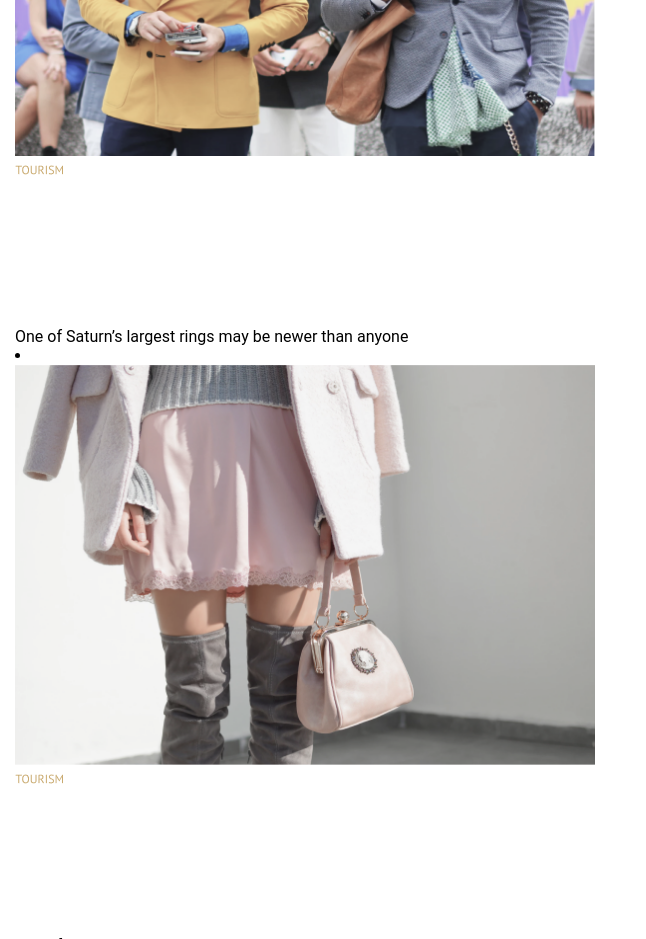
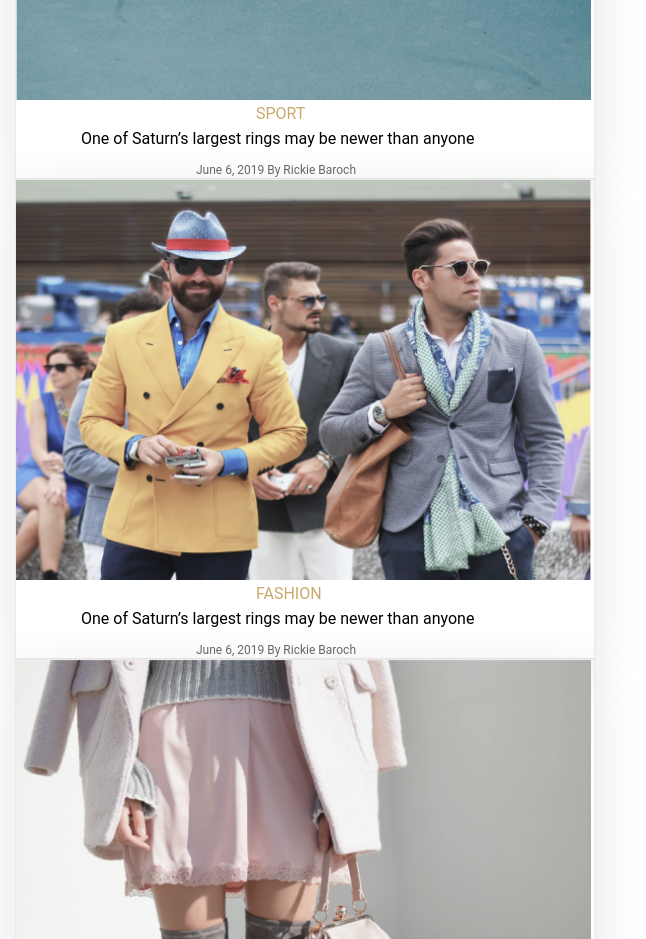
Before and after one commit to Romanchel/test, a plain HTML site: page index.html in a window 1280 px wide. Shown: the part 1500-2439 px from the top of the page, without its empty margins (0-646 px from the left). Drawn offline with Linux system fonts and the light colour scheme.

```diff
--- a/index.html
+++ b/index.html
@@ -22,36 +22,42 @@
     <section class="hero">
         <div class="container">
             <h2 class="hero__title"></h2>
-            <li class="hero__item">
+             <ul class="hero__item">
                 <img class="hero__img" src="./img/Bitmap.png" alt="">
-                <img src="./img/Tourism.jpg" alt="" class="hero__img-img">
+                <li class="hero__subtitle">TORISM</li>
                 <li class="hero__item-item">One of Saturn’s largest rings may be newer than anyone</li>
-            </li>
-            <li class="hero__item">
+                <li class="hero--item">June 6, 2019    By Rickie Baroch</li>
+             </ul>
+             <ul class="hero__item">
                 <img class="hero__img" src="./img/sport(1).png" alt="">
-                <img src="./img/Tourism.jpg" alt="" class="hero__img-img">
+                <li class="hero__subtitle">SPORT</li>
                 <li class="hero__item-item">One of Saturn’s largest rings may be newer than anyone</li>
-            </li>
-            <li class="hero__item">
+                <li class="hero--item">June 6, 2019    By Rickie Baroch</li>
+             </ul>
+             <ul class="hero__item">
                 <img class="hero__img" src="./img/fashion(1).png" alt="">
-                <img src="./img/Tourism.jpg" alt="" class="hero__img-img">
+                <li class="hero__subtitle">FASHION</li>
                 <li class="hero__item-item">One of Saturn’s largest rings may be newer than anyone</li>
-            </li>
-            <li class="hero__item">
+                <li class="hero--item">June 6, 2019    By Rickie Baroch</li>
+             </ul>
+             <ul class="hero__item">
                 <img class="hero__img" src="./img/shop(1).png" alt="">
-                <img src="./img/Tourism.jpg" alt="" class="hero__img-img">
+                <li class="hero__subtitle">CLOTHES</li>
                 <li class="hero__item-item">One of Saturn’s largest rings may be newer than anyone</li>
-            </li>
-            <li class="hero__item">
+                <li class="hero--item">June 6, 2019    By Rickie Baroch</li>
+             </ul>
+             <ul class="hero__item">
                 <img class="hero__img" src="./img/clothes (1).png" alt="">
-                <img src="./img/Tourism.jpg" alt="" class="hero__img-img">
+                <li class="hero__subtitle">CLOTHES</li>
                 <li class="hero__item-item">One of Saturn’s largest rings may be newer than anyone</li>
-            </li>
-            <li class="hero__item">
+                <li class="hero--item">June 6, 2019    By Rickie Baroch</li>
+             </ul>
+             <ul class="hero__item">
                 <img class="hero__img" src="./img/clothes2(1).png" alt="">
-                <img src="./img/Tourism.jpg" alt="" class="hero__img-img">
+                <li class="hero__subtitle">FASHION</li>
                 <li class="hero__item-item">One of Saturn’s largest rings may be newer than anyone</li>
-            </li>
+                <li class="hero--item">June 6, 2019    By Rickie Baroch</li>
+             </ul>
         </div>
     </section>
   </body>
--- a/stule.css
+++ b/stule.css
@@ -57,20 +57,39 @@
   color: white;
   padding-top: 60px;
 }
-.hero__item-item{
-    display: flex;
-    color: black;
+.hero {
+  padding-top: 700px;
 }
-.hero__item{
-    width: 580px;
-    height: 590px;
+.hero__item-item {
+  display: flex;
+  color: black;
+  margin-bottom: 14px;
+  padding-left: 65px;
 }
-.hero__img{
-    width: 580px;
-    height: 400px;
+.hero__item {
+  max-width: 580px;
+  max-height: 590px;
+  border: 1px solid rgb(234, 234, 234);
+  box-shadow: rgb(0 0 0 / 11%) 0px 16px 51px;
 }
-.hero__title{
-    display: grid;
-    grid-template-columns: e=repeat(2,fr) ;
-    gap: 45px;
+.hero__img {
+  max-width: 580px;
+  max-height: 400px;
 }
+.hero__title {
+  display: grid;
+  grid-template-columns: e=repeat(2, fr);
+  gap: 45px;
+}
+.hero--item {
+  color: #666666;
+  font-weight: 400;
+  font-size: 12px;
+  line-height: 16px;
+  padding-left: 180px;
+}
+.hero__subtitle {
+  color: #c9a96e;
+  margin-bottom: 6px;
+  padding-left: 240px;
+}
```
Also changed, not shown: img/Tourism.jpg (deleted).
